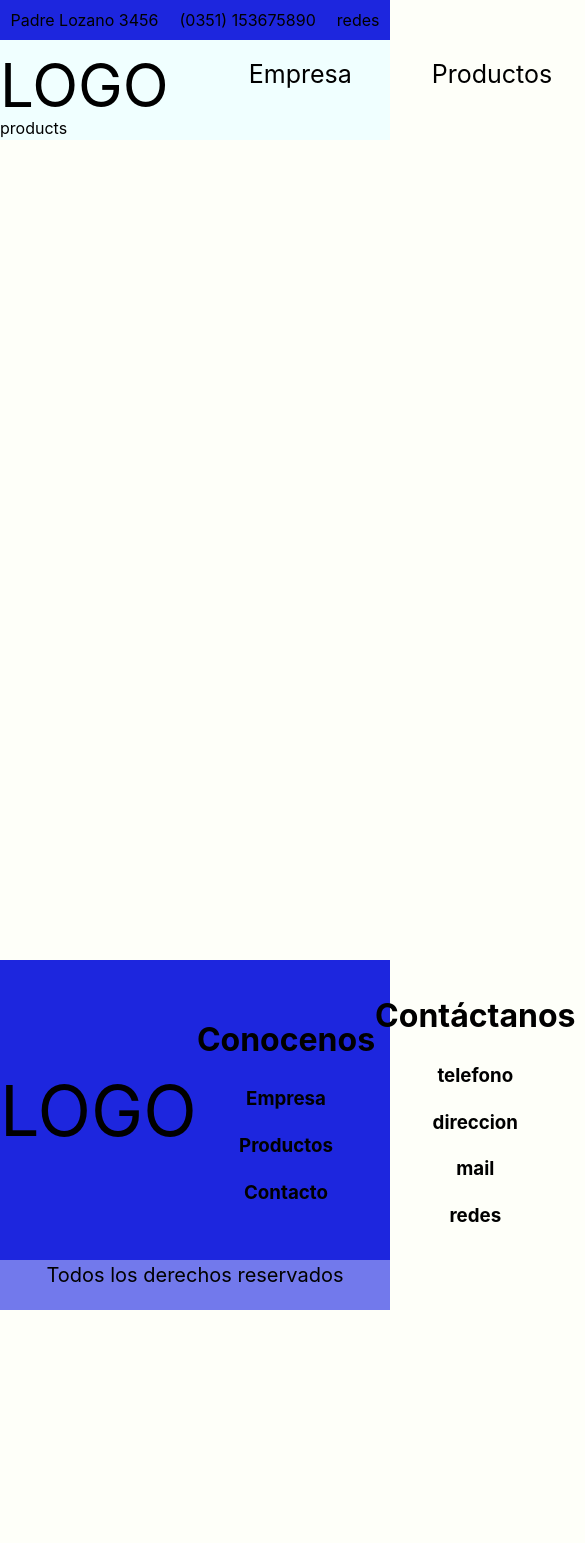
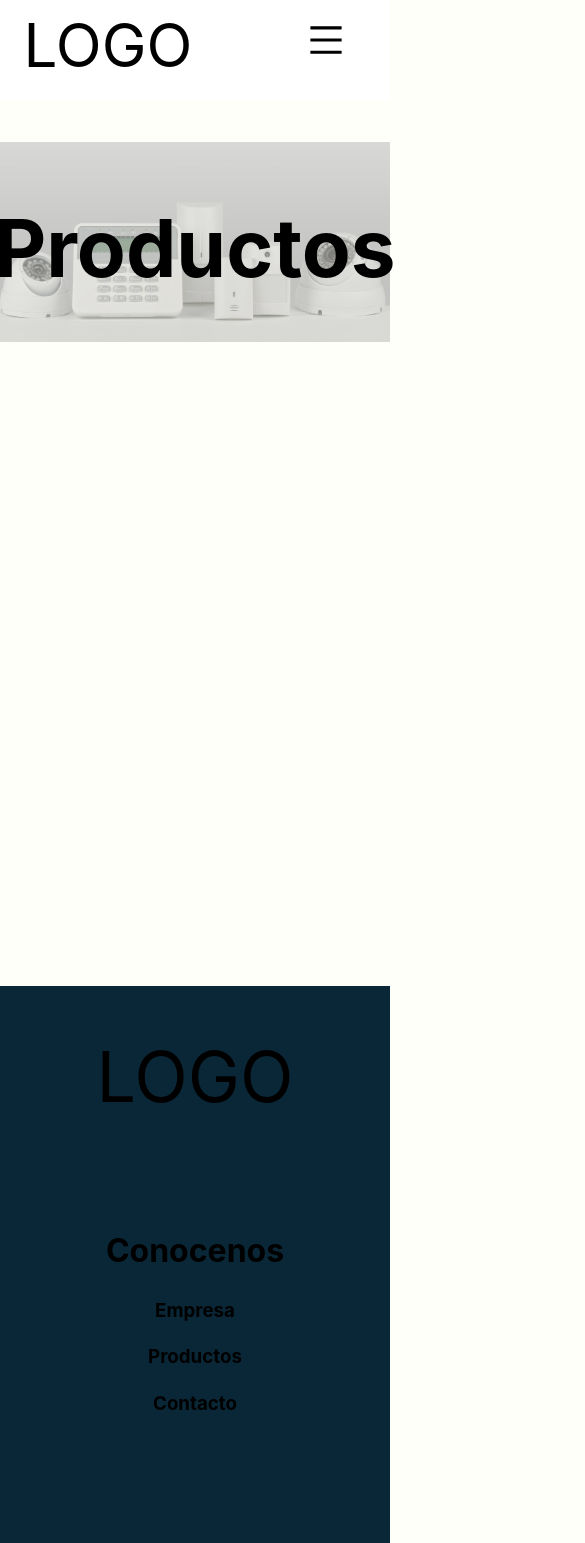
Before and after one commit to jcrnieto/proyecto-alarma, a React (Vite) app: page /products in a window 390 px wide. Shown: the top 1543 px of the page, 585 px wide, since content can reach past the window. Before the commit the page ends 1310 px from the top, so only its background shows below. Built offline with nearby package versions, Linux system fonts and the light colour scheme.

Commit message:
se crea menú hamburguesa y contenedor superior de company, contact, products

```diff
--- a/package.json
+++ b/package.json
@@ -12,6 +12,7 @@
   "dependencies": {
     "react": "^18.2.0",
     "react-dom": "^18.2.0",
+    "react-icons": "^4.11.0",
     "react-router-dom": "^6.15.0"
   },
   "devDependencies": {
--- a/src/components/company/Company.jsx
+++ b/src/components/company/Company.jsx
@@ -1,9 +1,15 @@
 import './company.css';
+import img from '../../image/img-alarma.jpg'
 
 const Company = () => {
   return (
     <div className="container-company">
-       <p> Company </p>
+      <div className='container-portada'>
+         <img src={img} alt="" className='img-portada'/>
+         <div className='container-title-portada'>
+         <h1 className='title-portada'>Sobre Nosotros</h1>
+         </div>
+      </div>
     </div>
   )
 }
--- a/src/components/company/company.css
+++ b/src/components/company/company.css
@@ -1,3 +1,26 @@
 .container-company{
     height: 100vh;
+    margin-top: 42px;
 }
+
+.img-portada{
+    width: 100%;
+    height: 200px;
+    object-fit: cover;
+    opacity: 0.5;
+}
+
+.container-title-portada{
+    display: flex;
+    justify-content: center;
+    align-items: center;
+    text-align: center;
+}
+
+.title-portada{
+    margin: auto;
+    position: absolute;
+    margin-top: -200px;
+    font-size: 80px;
+    color: black;
+}
--- a/src/components/contact/Contact.jsx
+++ b/src/components/contact/Contact.jsx
@@ -1,9 +1,15 @@
 import './contact.css';
+import img from '../../image/img-alarma.jpg';
 
 const Contact = () => {
   return (
     <div className="container-contact">
-        <p>contact</p>
+       <div className='container-portada'>
+         <img src={img} alt="" className='img-portada'/>
+         <div className='container-title-portada'>
+         <h1 className='title-portada'> Contacto</h1>
+         </div>
+      </div>
     </div>
   )
 }
--- a/src/components/contact/contact.css
+++ b/src/components/contact/contact.css
@@ -1,3 +1,4 @@
 .container-contact{
     height: 100vh;
+    margin-top: 42px;
 }
--- a/src/components/footer/footer.css
+++ b/src/components/footer/footer.css
@@ -4,7 +4,7 @@
 
 .footer-superior{
     height: 300px;
-    background: #1d26de;
+    background: #0A2737;
     display: flex;
     text-align: center;
     justify-content: space-around;
@@ -17,7 +17,7 @@
 
 .footer-inferior{
     height: 50px;
-    background: #7279ec;
+    background: #115E7F;
 }
 
 .footer-reserved{
@@ -25,3 +25,11 @@
     font-size: 20px;
     margin-top: 0;
 }
+
+@media (max-width: 768px){
+    .footer-superior{
+        height: 100vh;
+        flex-direction: column;
+
+    }
+}
--- a/src/components/navBar/Navbar.jsx
+++ b/src/components/navBar/Navbar.jsx
@@ -1,6 +1,14 @@
 import './navbar.css';
+import { Link } from 'react-router-dom';
+import { useState } from 'react';
+import { AiOutlineMenu } from 'react-icons/ai';
+import { GrClose } from 'react-icons/gr';
 
 const Navbar = () => {
+
+   const [menuOpen, setMenuOpen] = useState(false);
+   const [openToggler, setOpenToggler] = useState(false);
+
   return (
     <div className='container-navbar'>
         <div className='navbar-superior'>
@@ -15,12 +23,21 @@ const Navbar = () => {
                 LOGO
             </div>
             <div className='container-listnavbar'>
-                <ul className='list-navbar'>
-                    <li className='item-navbar'> Empresa </li>
-                    <li className='item-navbar'> Productos </li>
-                    <li className='item-navbar'> Contacto </li>
-                </ul>
+                <ul className={`menu-items ${menuOpen ? "open" : ""}`}>
+                   <li className='item-navbar'>
+                      <Link to='/' className='link-navbar'>Empresa </Link>
+                   </li>
+                   <li className='item-navbar'>
+                      <Link to='/products' className='link-navbar'> Productos </Link>
+                   </li>
+                   <li className='item-navbar'>
+                      <Link to='/contact' className='link-navbar'> Contacto </Link>
+                   </li>
+               </ul>
             </div>
+            <div className='menu-icon' onClick={() => setMenuOpen(!menuOpen)}>
+              {menuOpen ? <GrClose /> : <AiOutlineMenu />}
+           </div>
         </div>
     </div>
   )
--- a/src/components/navBar/navBar.css
+++ b/src/components/navBar/navBar.css
@@ -7,15 +7,16 @@
     display: flex;
     justify-content: space-around;
     align-items: center;
-    background: #1d26de;
+    background: #0A2737;
     height: 40px;
+    color: aliceblue;
 }
 
 .navbar-inferior{
     display: flex;
     justify-content: space-around;
     height: 100px;
-    background-color: azure;
+    background-color: #FFFFFF;
 }
 
 .container-logo{
@@ -26,7 +27,7 @@
 
 }
 
-.list-navbar{
+.menu-items{
     display: flex;
     justify-content: space-around;
     text-align: center;
@@ -37,4 +38,43 @@
     margin: 0px 40px;
     cursor: pointer;
     font-size: 25px;
+
 }
+
+.link-navbar{
+    text-decoration: none;
+    color: black;
+}
+
+.menu-icon{
+    display: none;
+}
+
+@media (max-width: 768px){
+    .navbar-superior{
+        display: none;
+    }
+
+    .menu-items {
+        display: none;
+        position: absolute;
+        background-color: #113d0d;
+        margin-top: 330px;
+        width: 100%;
+        z-index: 999;
+        padding: 10px;
+        height: 200px;
+    }
+
+    .menu-icon{
+        display: flex;
+        justify-content: flex-end;
+        padding: 20px;
+        font-size: 40px;
+        color: rgb(0, 0, 0);
+    }
+
+    .menu-items.open{
+        display: block;
+      }
+}
--- a/src/components/products/Products.jsx
+++ b/src/components/products/Products.jsx
@@ -1,9 +1,15 @@
 import './products.css';
+import img from '../../image/img-alarma.jpg';
 
 const Products = () => {
   return (
     <div className="container-products">
-     <p> products </p>
+        <div className='container-portada'>
+         <img src={img} alt="" className='img-portada'/>
+         <div className='container-title-portada'>
+         <h1 className='title-portada'> Productos </h1>
+         </div>
+      </div>
     </div>
   )
 }
--- a/src/components/products/products.css
+++ b/src/components/products/products.css
@@ -1,3 +1,4 @@
 .container-products{
     height: 100vh;
+    margin-top: 42px;
 }
```
Also changed, not shown: src/components/dropDown/DropDown.jsx (added, +9 -0 lines), src/components/dropDown/dropDown.css (added), src/image/img-alarma.jpg (added), 1 other file (tests, documents, lock files or other folders).
